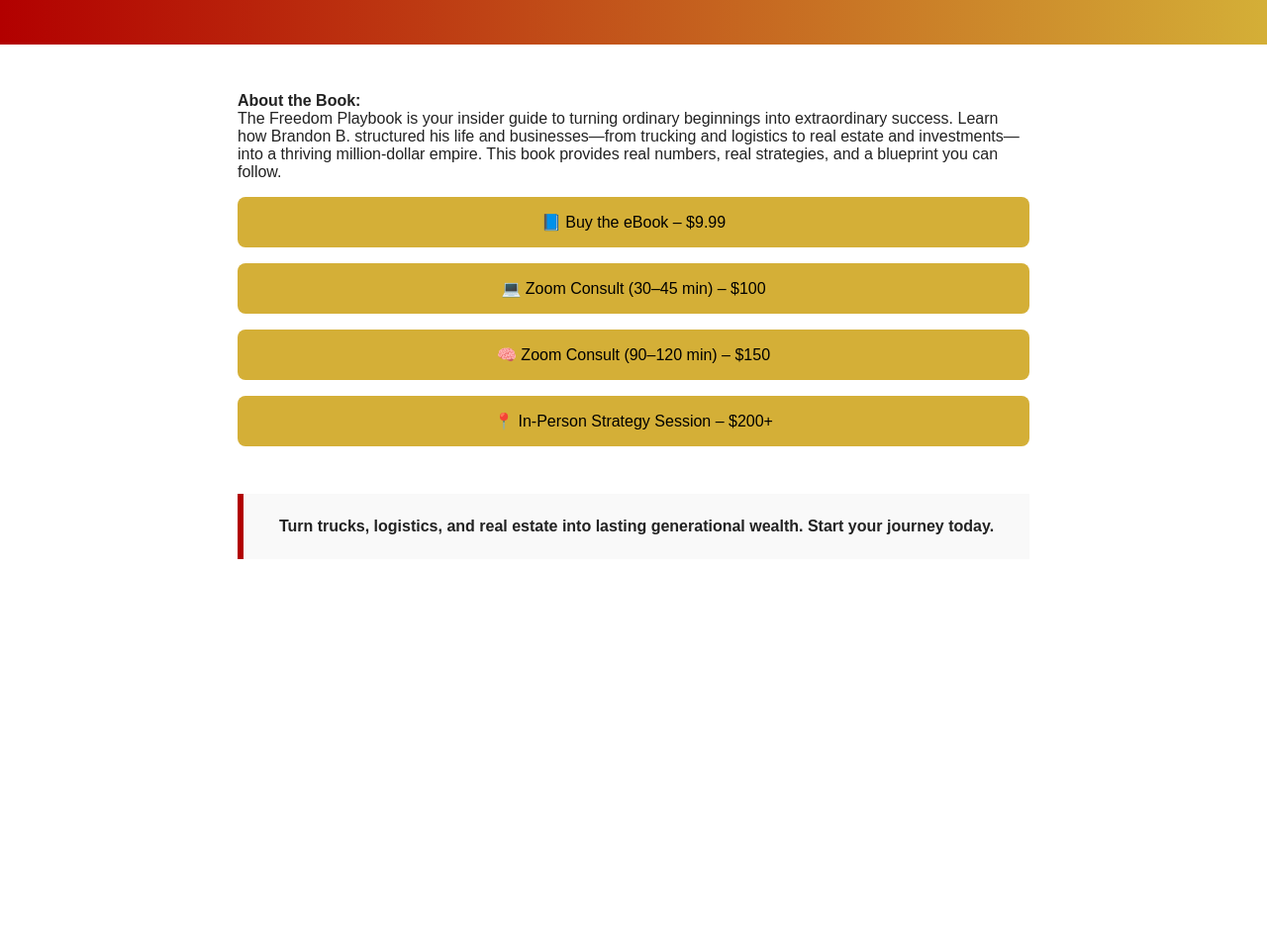
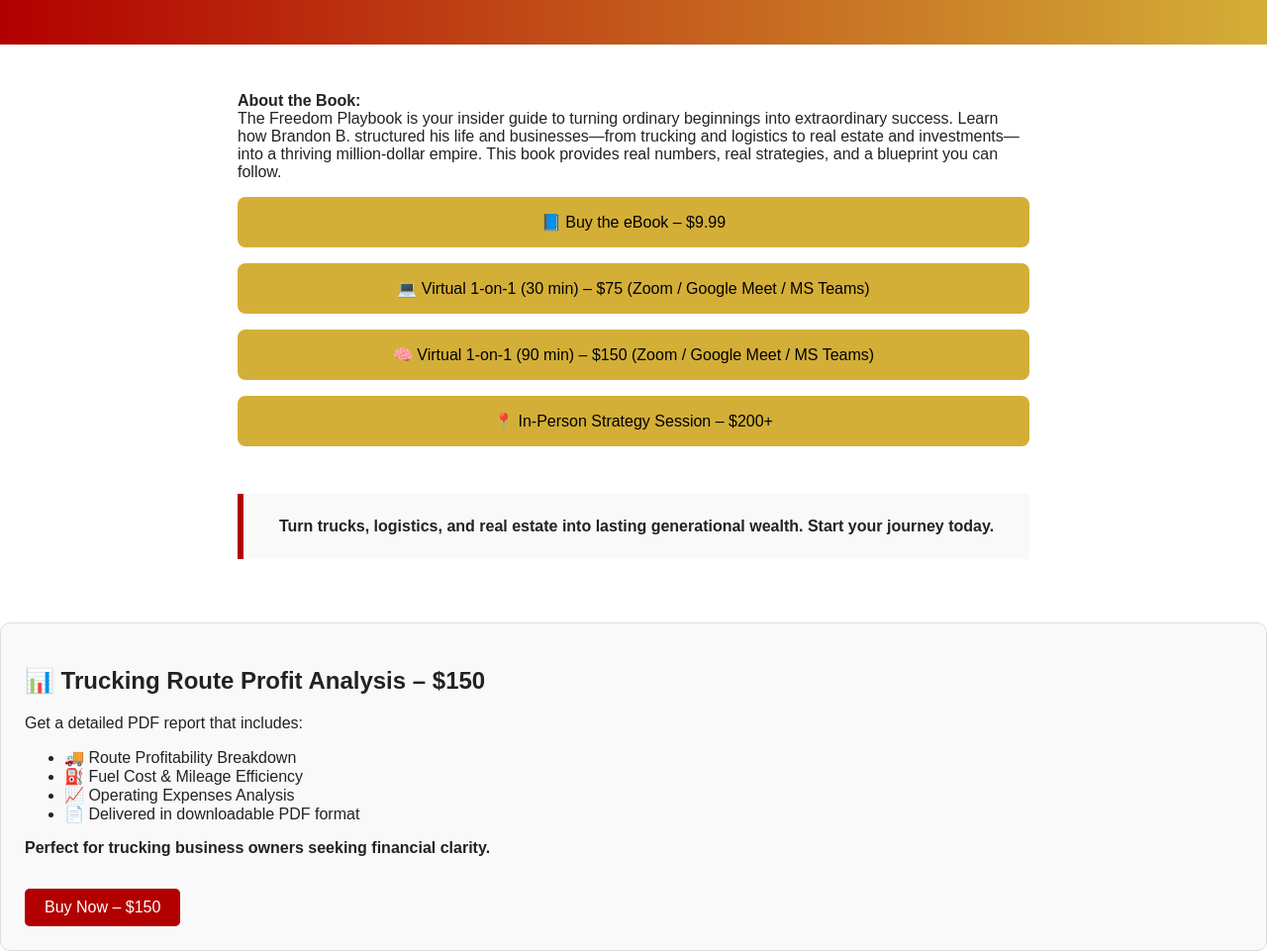
Before and after one commit to Bcbryant89/freedom-playbook-landing, a plain HTML site: page index.html in a window 1280 px wide. Shown: the part 133-1094 px from the top of the page at 99% size. Before the commit the page ends 800 px from the top, so only its background shows below. Drawn offline with Linux system fonts and the light colour scheme.

Commit message:
Add files via upload

```diff
--- a/index.html
+++ b/index.html
@@ -53,13 +53,27 @@
     The Freedom Playbook is your insider guide to turning ordinary beginnings into extraordinary success. Learn how Brandon B. structured his life and businesses—from trucking and logistics to real estate and investments—into a thriving million-dollar empire. This book provides real numbers, real strategies, and a blueprint you can follow.</p>
 
     <a class="button" href="https://www.paypal.com/ncp/payment/VHCB2ZVNDKAN6">📘 Buy the eBook – $9.99</a>
-    <a class="button" href="https://www.paypal.com/ncp/payment/EDVA7LHXPL8TE">💻 Zoom Consult (30–45 min) – $100</a>
-    <a class="button" href="https://www.paypal.com/ncp/payment/BNK24JVXWDTBG">🧠 Zoom Consult (90–120 min) – $150</a>
+    <a class="button" href="https://www.paypal.com/ncp/payment/EDVA7LHXPL8TE">💻 Virtual 1-on-1 (30 min) – $75 (Zoom / Google Meet / MS Teams)</a>
+    <a class="button" href="https://www.paypal.com/ncp/payment/BNK24JVXWDTBG">🧠 Virtual 1-on-1 (90 min) – $150 (Zoom / Google Meet / MS Teams)</a>
     <a class="button" href="https://www.paypal.com/ncp/payment/8LY2VZ9VDBKU2">📍 In-Person Strategy Session – $200+</a>
 
     <div class="footer-catch">
       Turn trucks, logistics, and real estate into lasting generational wealth. Start your journey today.
     </div>
   </div>
+
+<section id="consultation-analysis" style="margin-top: 2rem; padding: 1.5rem; background-color: #f9f9f9; border: 1px solid #ddd; border-radius: 10px;">
+  <h2>📊 Trucking Route Profit Analysis – $150</h2>
+  <p>Get a detailed PDF report that includes:</p>
+  <ul>
+    <li>🚚 Route Profitability Breakdown</li>
+    <li>⛽ Fuel Cost & Mileage Efficiency</li>
+    <li>📈 Operating Expenses Analysis</li>
+    <li>📄 Delivered in downloadable PDF format</li>
+  </ul>
+  <p><strong>Perfect for trucking business owners seeking financial clarity.</strong></p>
+  <a href="https://www.paypal.com/ncp/payment/8LY2VZ9VDBKU2" style="display: inline-block; margin-top: 1rem; background-color: #b20000; color: white; padding: 10px 20px; text-decoration: none; border-radius: 5px;">Buy Now – $150</a>
+</section>
+
 </body>
 </html>
```
